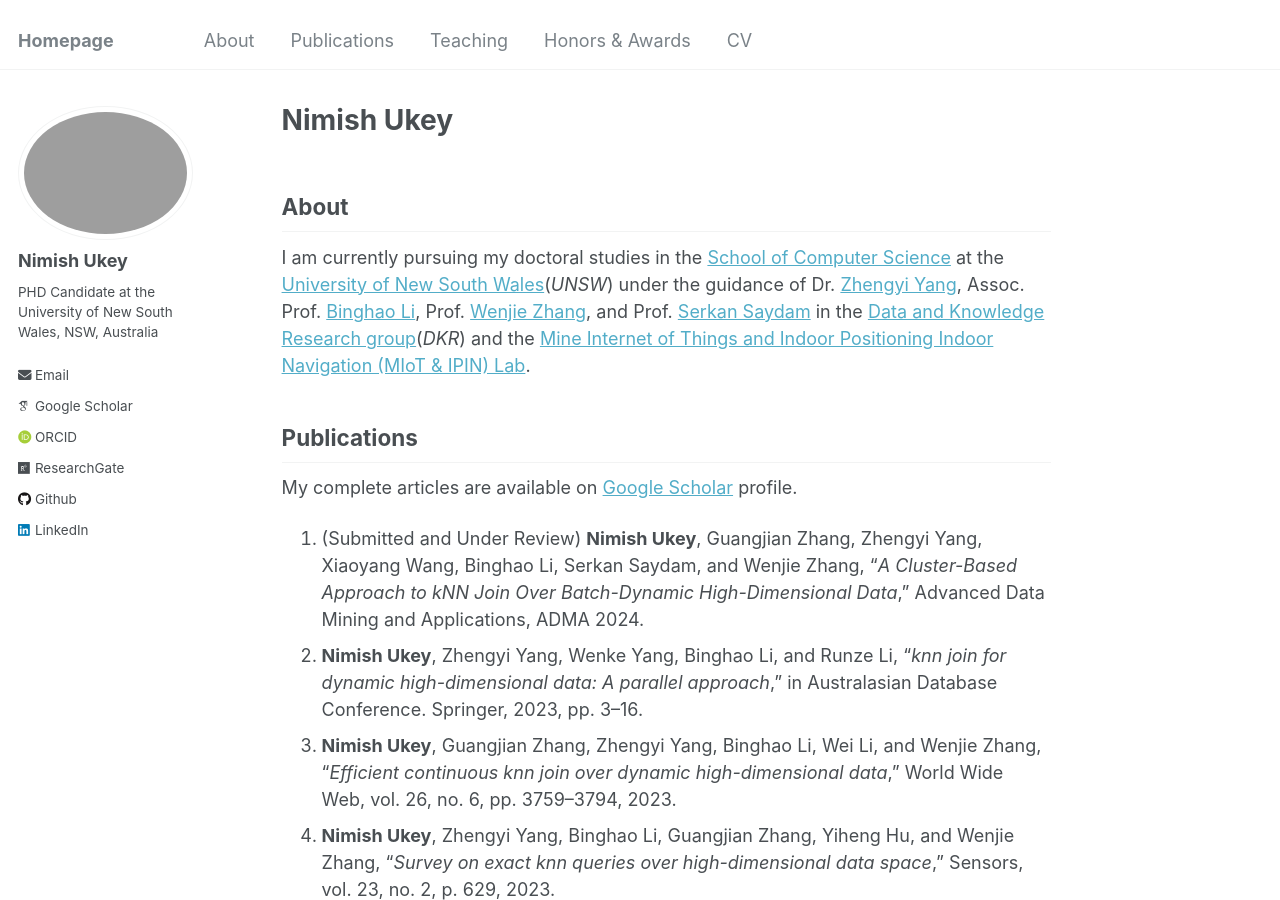
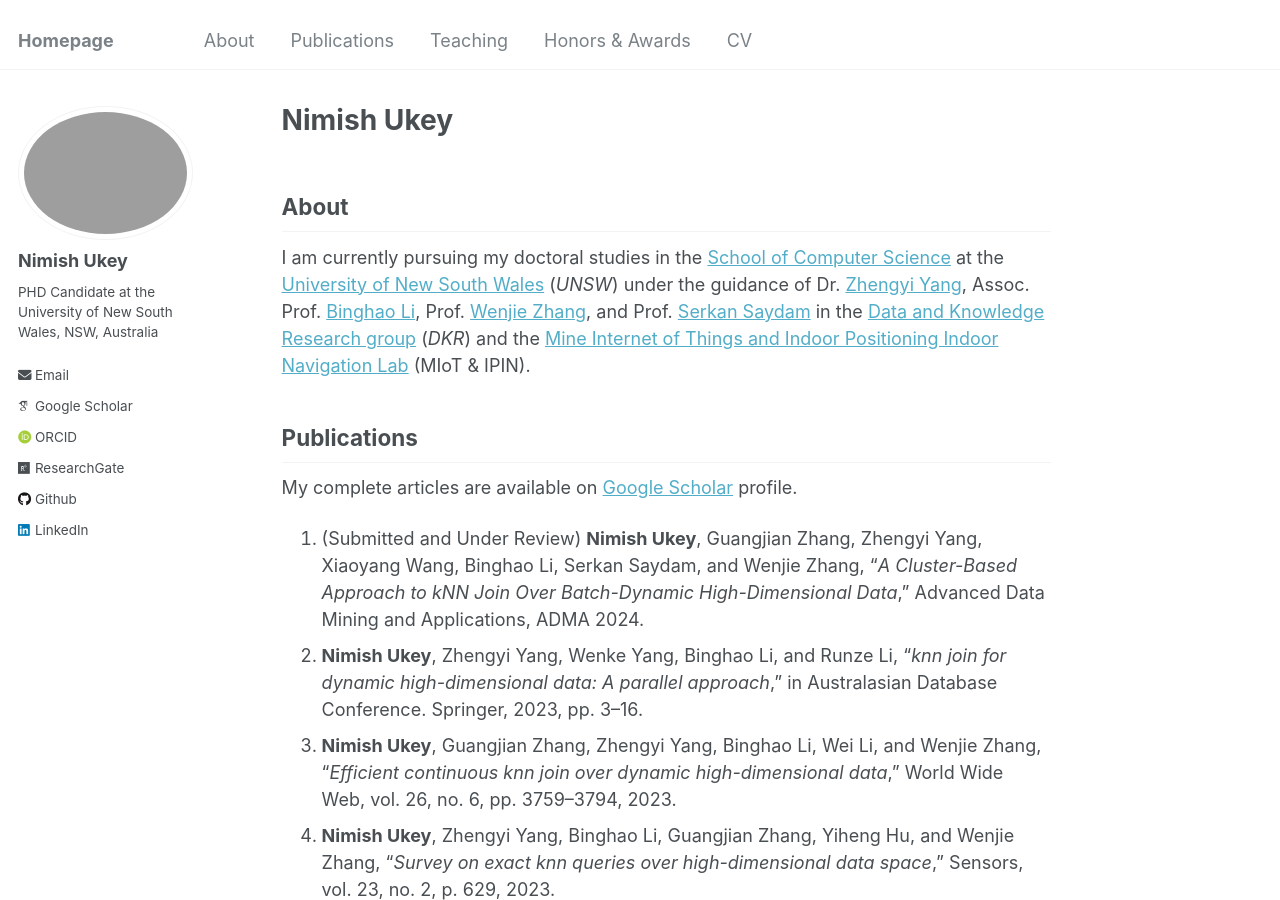
Before and after one commit to nimishukey/nimishukey.github.io, a Jekyll site: the page built from _pages/about.md, in a window 1280 px wide and 900 px high. Built offline with Jekyll 4.4.1, drawn with Linux system fonts in a browser that asks for light colours; some web fonts are replaced.

```diff
--- a/_pages/about.md
+++ b/_pages/about.md
@@ -8,7 +8,7 @@ redirect_from:
 ---
 
 <h2 id="biography"> About </h2>
-I am currently pursuing my doctoral studies in the [School of Computer Science](https://www.unsw.edu.au/engineering/our-schools/computer-science-and-engineering) at the [University of New South Wales](https://www.unsw.edu.au/)(*UNSW*) under the guidance of Dr. [Zhengyi Yang](http://www.zhengyi.one/), Assoc. Prof. [Binghao Li](https://www.unsw.edu.au/staff/binghao-li), Prof. [Wenjie Zhang](https://www.cse.unsw.edu.au/~zhangw/), and Prof. [Serkan Saydam](https://www.unsw.edu.au/staff/serkan-saydam) in the [Data and Knowledge Research group](https://unswdb.github.io/)(*DKR*) and the [Mine Internet of Things and Indoor Positioning Indoor Navigation (MIoT & IPIN) Lab](https://www.unsw.edu.au/engineering/our-schools/minerals-and-energy-resources-engineering/our-research/facilities/miot-ipin-lab).
+I am currently pursuing my doctoral studies in the [School of Computer Science](https://www.unsw.edu.au/engineering/our-schools/computer-science-and-engineering) at the [University of New South Wales](https://www.unsw.edu.au/) (*UNSW*) under the guidance of Dr. [Zhengyi Yang](http://www.zhengyi.one/), Assoc. Prof. [Binghao Li](https://www.unsw.edu.au/staff/binghao-li), Prof. [Wenjie Zhang](https://www.cse.unsw.edu.au/~zhangw/), and Prof. [Serkan Saydam](https://www.unsw.edu.au/staff/serkan-saydam) in the [Data and Knowledge Research group](https://unswdb.github.io/) (*DKR*) and the [Mine Internet of Things and Indoor Positioning Indoor Navigation Lab](https://www.unsw.edu.au/engineering/our-schools/minerals-and-energy-resources-engineering/our-research/facilities/miot-ipin-lab) (MIoT & IPIN).
 
 <h2 id="publications"> Publications </h2>
 My complete articles are available on [Google Scholar](https://scholar.google.com.au/citations?user=zOsfTjIAAAAJ&hl=en&oi=ao) profile.
```
